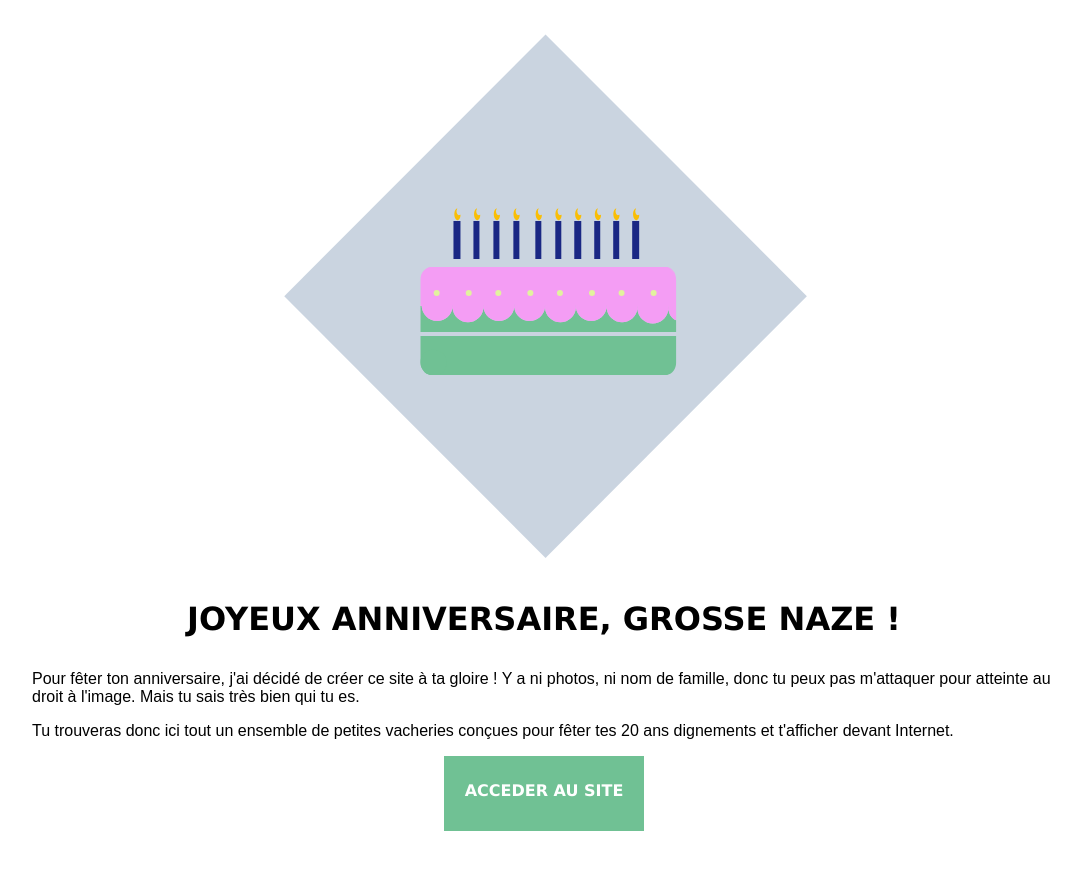
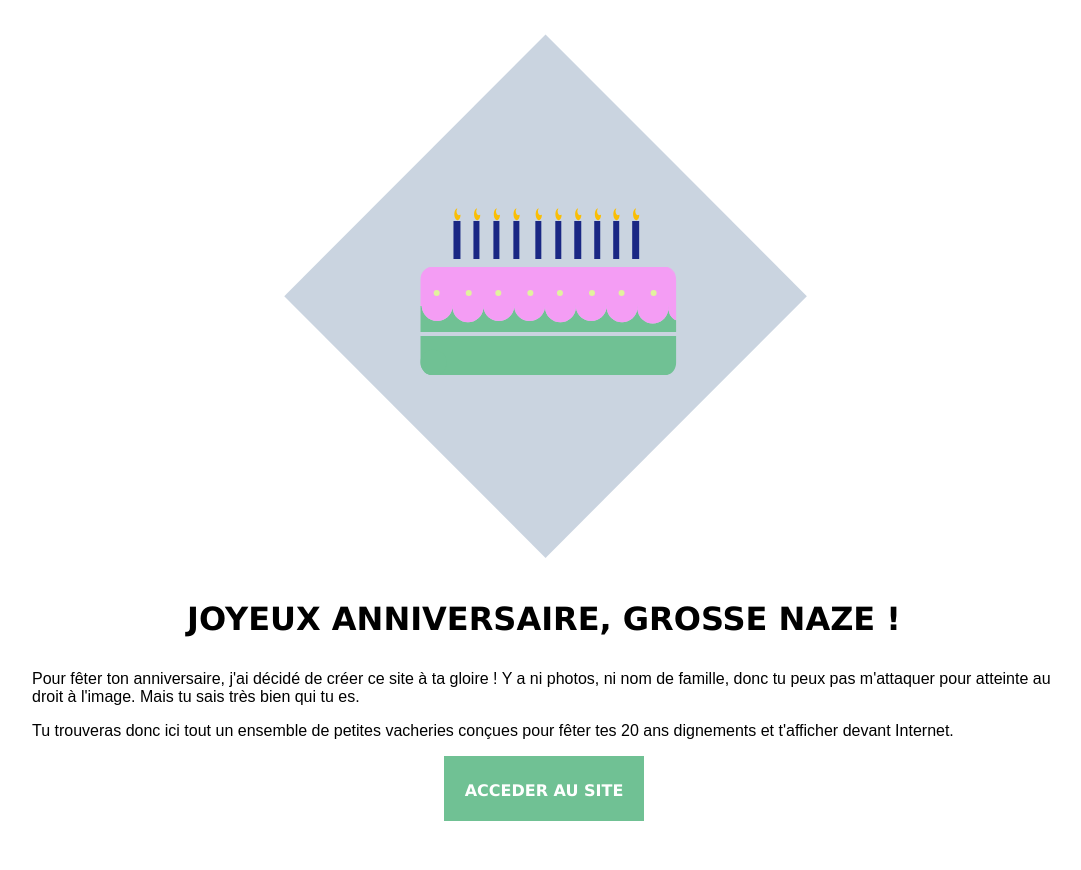
Before and after one commit to Simpleprune/simpleprune.github.io, a Jekyll site: the page accueil.html, which Jekyll copies as it is, in a window 1280 px wide. Shown: the top 870 px of the page, without its empty margins (96-1177 px from the left). Built offline with Jekyll 4.4.1, drawn with Linux system fonts in a browser that asks for light colours.

Commit message:
Update style.css

```diff
--- a/css/style.css
+++ b/css/style.css
@@ -30,7 +30,7 @@ margin: 0 auto;
   text-align: center;
   text-transform: uppercase;
   color: white;
-  height: 50px;
+  height: 40px;
   width: 200px;
   margin:0 auto;
   padding-top: 25px;
@@ -44,7 +44,7 @@ margin: 0 auto;
   text-align: center;
   text-transform: uppercase;
   color: white;
-  height: 50px;
+  height: 40px;
   width: 200px;
   border-color:#1469E2;
   margin:0 auto;
```
